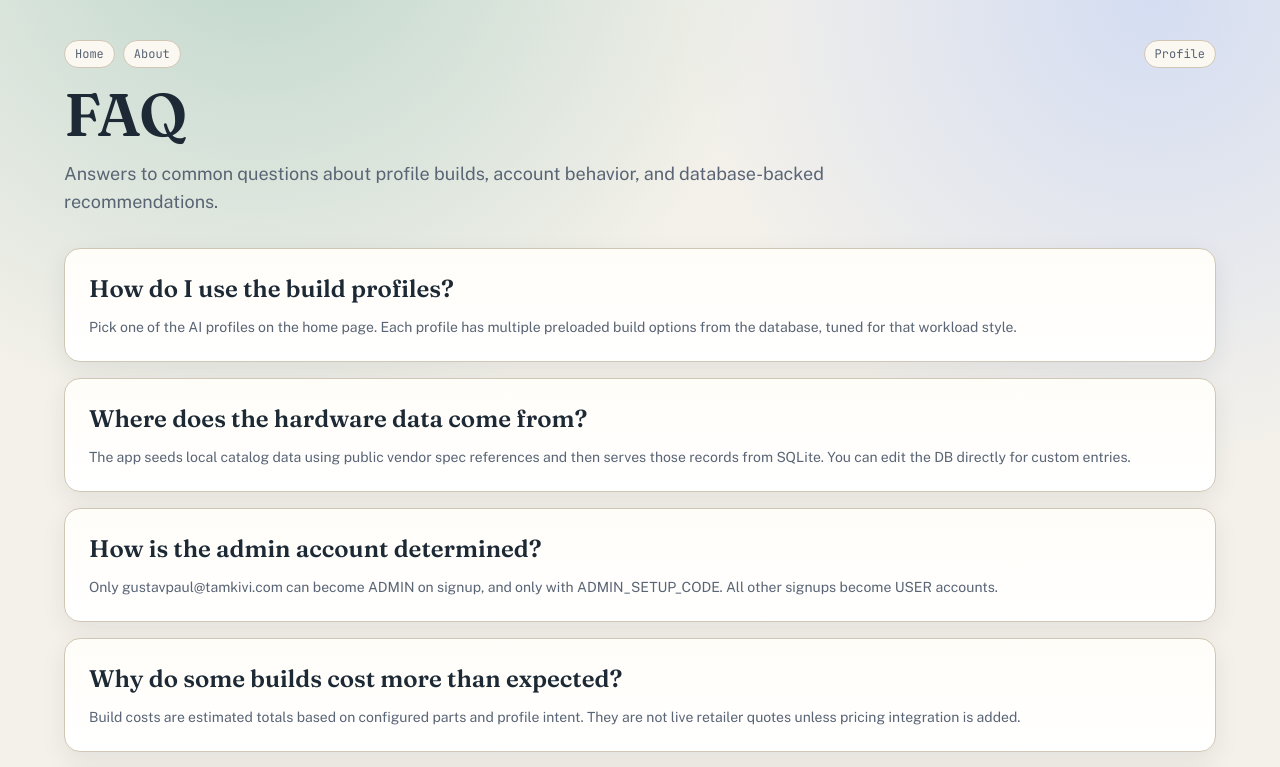
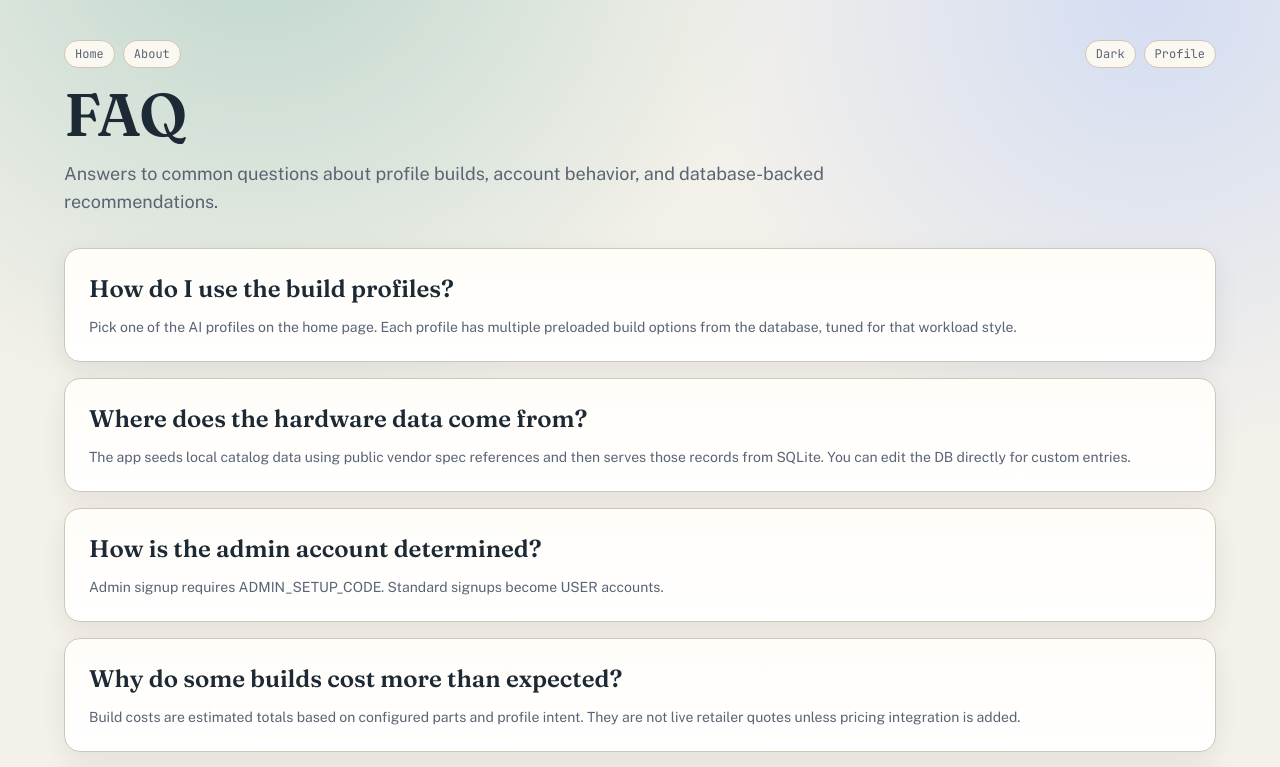
Before and after one commit to tamkivi/fart_picker, a Next.js app: page /faq in a window 1280 px wide. Shown: the top 767 px of the page. Built offline with nearby package versions, Linux system fonts and the light colour scheme; no server answers.

Commit message:
Remove visible email references and add light dark theme toggle

```diff
--- a/src/app/about/page.tsx
+++ b/src/app/about/page.tsx
@@ -1,5 +1,6 @@
 import Link from "next/link";
 import { AuthPanel } from "@/components/auth-panel";
+import { ThemeToggle } from "@/components/theme-toggle";
 
 export default function AboutPage() {
   return (
@@ -15,7 +16,10 @@ export default function AboutPage() {
                 FAQ
               </Link>
             </div>
-            <AuthPanel />
+            <div className="flex items-center gap-2">
+              <ThemeToggle />
+              <AuthPanel />
+            </div>
           </div>
           <h1 className="font-display mt-4 text-4xl font-semibold tracking-tight md:text-6xl">About fart_picker</h1>
           <p className="mt-4 max-w-4xl text-lg text-[color:var(--muted)]">
--- a/src/app/faq/page.tsx
+++ b/src/app/faq/page.tsx
@@ -1,5 +1,6 @@
 import Link from "next/link";
 import { AuthPanel } from "@/components/auth-panel";
+import { ThemeToggle } from "@/components/theme-toggle";
 
 const faqs = [
   {
@@ -12,7 +13,7 @@ const faqs = [
   },
   {
     q: "How is the admin account determined?",
-    a: "Only gustavpaul@tamkivi.com can become ADMIN on signup, and only with ADMIN_SETUP_CODE. All other signups become USER accounts.",
+    a: "Admin signup requires ADMIN_SETUP_CODE. Standard signups become USER accounts.",
   },
   {
     q: "Why do some builds cost more than expected?",
@@ -42,7 +43,10 @@ export default function FaqPage() {
                 About
               </Link>
             </div>
-            <AuthPanel />
+            <div className="flex items-center gap-2">
+              <ThemeToggle />
+              <AuthPanel />
+            </div>
           </div>
           <h1 className="font-display mt-4 text-4xl font-semibold tracking-tight md:text-6xl">FAQ</h1>
           <p className="mt-4 max-w-4xl text-lg text-[color:var(--muted)]">
--- a/src/app/globals.css
+++ b/src/app/globals.css
@@ -8,6 +8,16 @@
   --accent: #136f63;
   --accent-2: #2f4b8f;
   --muted: #596474;
+}
+
+[data-theme="dark"] {
+  --background: #131a24;
+  --foreground: #e8edf5;
+  --panel: #1b2431;
+  --panel-border: #2f3d4f;
+  --accent: #3cb8a5;
+  --accent-2: #5d88e0;
+  --muted: #b2bfce;
 }
 
 @theme inline {
@@ -26,6 +36,12 @@ body {
     radial-gradient(circle at 90% 0%, #d4ddf2 0%, transparent 30%);
 }
 
+[data-theme="dark"] body {
+  background-image:
+    radial-gradient(circle at 20% -10%, #24423b 0%, transparent 35%),
+    radial-gradient(circle at 90% 0%, #29395f 0%, transparent 30%);
+}
+
 .font-display {
   font-family: var(--font-fraunces), serif;
 }
@@ -37,6 +53,10 @@ body {
   box-shadow: 0 8px 24px rgba(20, 35, 54, 0.08);
 }
 
+[data-theme="dark"] .wireframe-panel {
+  background: linear-gradient(180deg, var(--panel) 0%, #131a24 100%);
+}
+
 .label-pill {
   border: 1px solid var(--panel-border);
   background: #fbf8f1;
@@ -46,6 +66,10 @@ body {
   font-size: 12px;
   line-height: 1;
   padding: 7px 10px;
+}
+
+[data-theme="dark"] .label-pill {
+  background: #1e2836;
 }
 
 .stagger-in {
--- a/src/app/page.tsx
+++ b/src/app/page.tsx
@@ -1,6 +1,7 @@
 import { listCpus, listGpus, listPrebuilts, listProfileBuilds } from "@/lib/catalog-db";
 import { AuthPanel } from "@/components/auth-panel";
 import { ProfileBuildsBrowser } from "@/components/profile-builds-browser";
+import { ThemeToggle } from "@/components/theme-toggle";
 import Link from "next/link";
 
 export default function Home() {
@@ -43,7 +44,10 @@ export default function Home() {
                 FAQ
               </Link>
             </div>
-            <AuthPanel />
+            <div className="flex items-center gap-2">
+              <ThemeToggle />
+              <AuthPanel />
+            </div>
           </div>
           <h1 className="font-display mt-4 text-4xl font-semibold tracking-tight md:text-6xl">
             Pick AI-ready PC parts with
--- a/src/components/auth-panel.tsx
+++ b/src/components/auth-panel.tsx
@@ -11,7 +11,6 @@ type AuthUser = {
 
 type MeResponse = {
   user: AuthUser | null;
-  adminEmail: string;
 };
 
 type AuthMode = "login" | "register";
@@ -190,7 +189,7 @@ export function AuthPanel() {
                   <input
                     value={adminSetupCode}
                     onChange={(event) => setAdminSetupCode(event.target.value)}
-                    placeholder={`ADMIN_SETUP_CODE (${me?.adminEmail ?? "gustavpaul@tamkivi.com"})`}
+                    placeholder="ADMIN_SETUP_CODE (admin signup only)"
                     className="w-full rounded-md border border-[color:var(--panel-border)] px-3 py-2 text-sm"
                     type="password"
                   />
--- /dev/null
+++ b/src/components/theme-toggle.tsx
@@ -0,0 +1,35 @@
+"use client";
+
+import { useEffect, useState } from "react";
+
+type Theme = "light" | "dark";
+
+function applyTheme(theme: Theme) {
+  document.documentElement.setAttribute("data-theme", theme);
+}
+
+export function ThemeToggle() {
+  const [theme, setTheme] = useState<Theme>(() => {
+    if (typeof window === "undefined") {
+      return "light";
+    }
+    const saved = localStorage.getItem("fart_picker_theme");
+    return saved === "dark" ? "dark" : "light";
+  });
+
+  useEffect(() => {
+    applyTheme(theme);
+    localStorage.setItem("fart_picker_theme", theme);
+  }, [theme]);
+
+  function toggleTheme() {
+    const nextTheme: Theme = theme === "light" ? "dark" : "light";
+    setTheme(nextTheme);
+  }
+
+  return (
+    <button type="button" onClick={toggleTheme} className="label-pill cursor-pointer">
+      {theme === "light" ? "Dark" : "Light"}
+    </button>
+  );
+}
```
